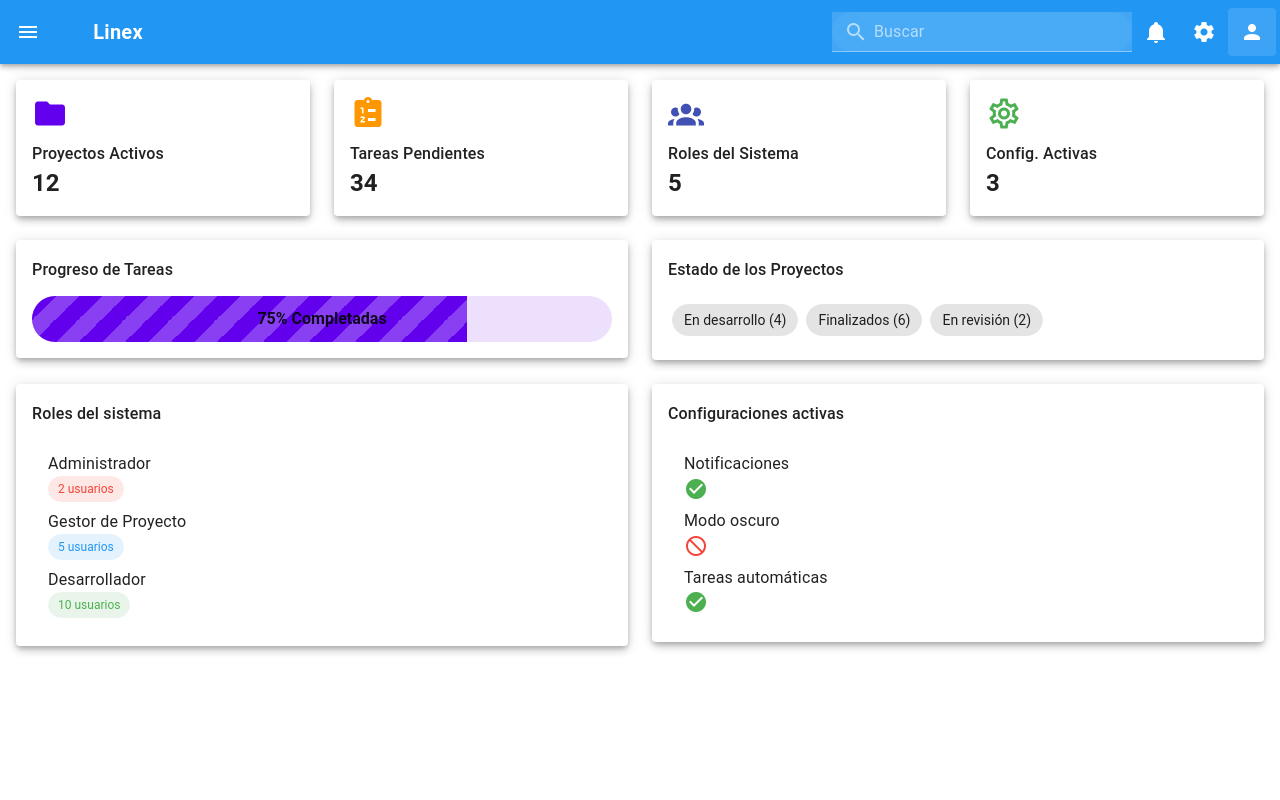
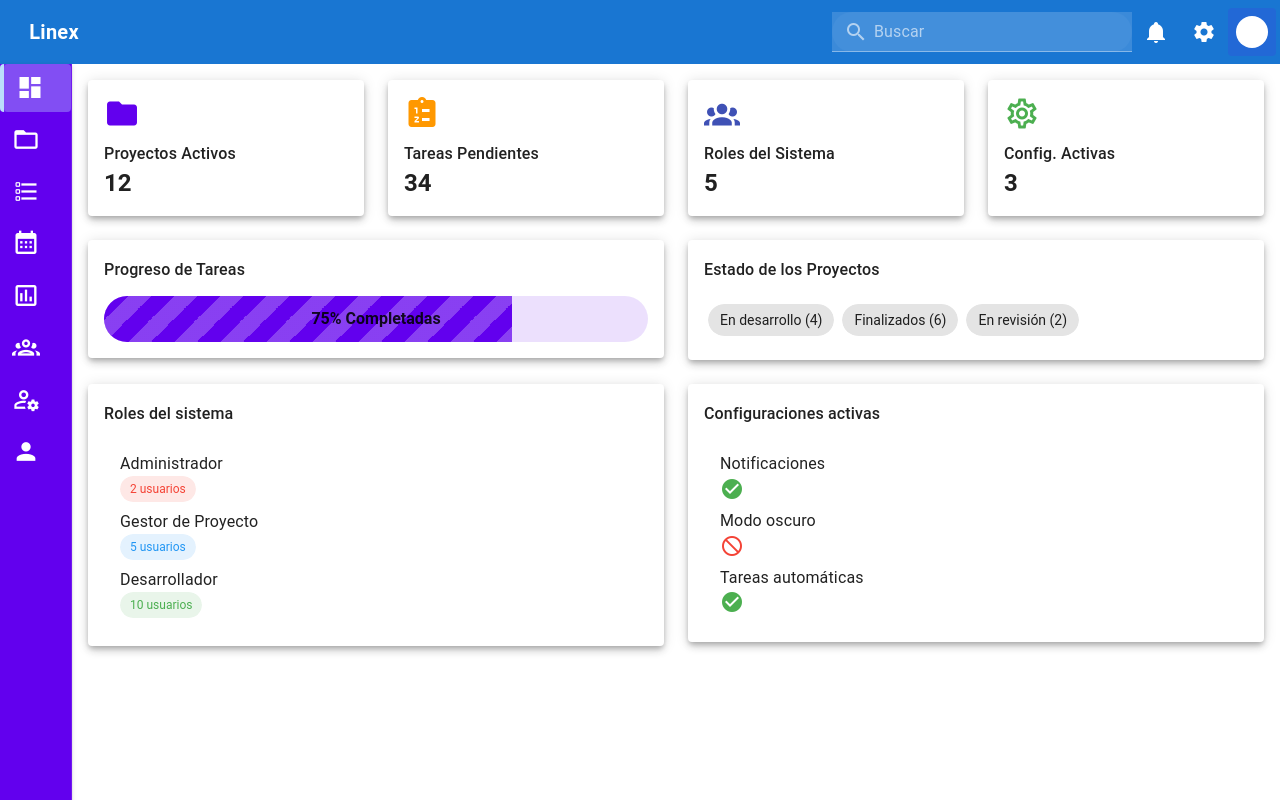
Before and after one commit to Danithza/Front_Gestion_Proyectos, a Vue app: page /dashboard in a window 1280 px wide. Built offline with nearby package versions, Linux system fonts and the light colour scheme.

Commit message:
Ajustes en Navbar y Sidebar

```diff
--- a/src/components/Navbar.vue
+++ b/src/components/Navbar.vue
@@ -1,7 +1,12 @@
 <template>
-  <v-app-bar app color="blue darken-2" dark elevate-on-scroll>
-    <v-app-bar-nav-icon @click="toggleDrawer" class="me-4" />
-
+  <v-app-bar
+    color="blue-darken-2"
+    dark
+    elevate-on-scroll
+    height="64"
+    flat
+    class="navbar-completo"
+  >
     <v-btn text class="d-flex align-center" to="/">
       <v-img
         src="@/assets/Logo.png"
@@ -40,16 +45,21 @@
 </template>
 
 <script lang="ts" setup>
-import { ref, inject } from 'vue'
+import { ref } from 'vue'
 import Notificacion from '@/components/Notificacion.vue'
 import Configuracion from '@/components/Configuracion.vue'
 import PerfilMenu from '@/components/PerfilMenu.vue'
 
-const toggleDrawer = inject<() => void>('toggleDrawer')!
 const search = ref('')
 </script>
 
 <style scoped>
+.navbar-completo {
+  left: 0 !important;
+  width: 100% !important;
+  z-index: 10;
+}
+
 .search-field {
   background-color: rgba(255, 255, 255, 0.15);
   max-width: 300px;
--- a/src/components/PerfilMenu.vue
+++ b/src/components/PerfilMenu.vue
@@ -1,27 +1,76 @@
 <template>
-    <v-menu v-model="menu" offset-y bottom>
+  <v-menu v-model="menu" offset-y transition="scale-transition" location="bottom end">
     <template #activator="{ props }">
-        <v-btn icon v-bind="props" color="white" variant="tonal" rounded>
-          <v-icon>mdi-account</v-icon>
+      <v-btn icon v-bind="props" color="primary" variant="tonal" rounded>
+        <v-avatar size="32">
+          <span class="text-white text-subtitle-1">{{ usernameInitial }}</span>
+        </v-avatar>
       </v-btn>
     </template>
+
     <v-list>
-        <v-list-item @click="logout" clickable>
-          <v-list-item-title class="text-primary font-weight-medium">Cerrar sesión</v-list-item-title>
+      <v-list-item @click="goToPerfil">
+        <v-list-item-title>Mi perfil</v-list-item-title>
+      </v-list-item>
+
+      <v-list-item @click="goToCambiarClave">
+        <v-list-item-title>Cambiar contraseña</v-list-item-title>
+      </v-list-item>
+
+
+
+      <v-divider></v-divider>
+
+      <v-list-item @click="mostrarAlertaCerrarSesion" class="logout-item">
+        <v-list-item-title class="text-error font-weight-medium">Cerrar sesión</v-list-item-title>
       </v-list-item>
     </v-list>
   </v-menu>
 </template>
 
 <script setup lang="ts">
-  import { ref } from 'vue'
+import { ref, computed } from 'vue'
 import { useRouter } from 'vue-router'
 
+const router = useRouter()
 const menu = ref(false)
-  const router = useRouter()
 
-  function logout() {
+const username = localStorage.getItem('username') || 'U'
+const usernameInitial = computed(() => username.charAt(0).toUpperCase())
+
+function mostrarAlertaCerrarSesion() {
+  const confirmar = window.confirm('¿Estás seguro de que deseas cerrar sesión?')
+  if (confirmar) {
+    cerrarSesion()
+  }
+}
+
+function cerrarSesion() {
   menu.value = false
-    router.push({ name: 'Home' })
+  localStorage.removeItem('token')
+  localStorage.removeItem('username')
+  sessionStorage.clear()
+  router.push('/')
+}
+
+function goToPerfil() {
+  menu.value = false
+  router.push('/perfil')
+}
+
+function goToCambiarClave() {
+  menu.value = false
+  router.push('/recuperarclave') // Redirige a la vista RecuperarClave.vue
+}
+
+function goToConfiguracion() {
+  menu.value = false
+  router.push('/configuracion')
 }
 </script>
+
+<style scoped>
+.logout-item:hover {
+  background-color: #ffe6e6;
+}
+</style>
--- a/src/components/Sidebar.vue
+++ b/src/components/Sidebar.vue
@@ -1,63 +1,91 @@
 <template>
   <v-navigation-drawer
-    v-model="drawer"
-    app
-    temporary
-    color="blue-darken-3"
+    permanent
+    color="primary"
     dark
+    width="72"
+    class="elevation-2 custom-sidebar"
   >
-    <v-list nav dense>
-      <!-- menu group -->
-      <template
-        v-for="group in menuGroups"
-        :key="group.title"
+    <v-list dense nav class="pa-0">
+      <v-tooltip
+        v-for="item in allItems"
+        :key="item.title"
+        location="right"
       >
-        <v-subheader>{{ group.title }}</v-subheader>
-        <template
-          v-for="item in group.items"
-          :key="item.title"
-        >
+        <template #activator="{ props }">
           <v-list-item
+            v-bind="props"
             :to="item.to"
             link
-            active-class="bg-blue-darken-1"
+            active-class="active-item"
+            class="icon-item"
           >
-            <template v-slot:prepend>
-              <v-icon>{{ item.icon }}</v-icon>
-            </template>
-            <v-list-item-title>{{ item.title }}</v-list-item-title>
+            <v-icon class="icon-style">{{ item.icon }}</v-icon>
           </v-list-item>
         </template>
-      </template>
+        <span>{{ item.title }}</span>
+      </v-tooltip>
     </v-list>
   </v-navigation-drawer>
 </template>
 
-<script lang="ts" setup>
-import { inject } from 'vue'
+<script setup lang="ts">
+interface NavItem {
+  title: string
+  icon: string
+  to: string
+}
 
-const drawer = inject('drawer') as any
-
-const mainItems = [
+const allItems: NavItem[] = [
   { title: 'Dashboard', icon: 'mdi-view-dashboard', to: '/dashboard' },
   { title: 'Proyectos', icon: 'mdi-folder-outline', to: '/proyectos' },
-]
-
-const gestionItems = [
   { title: 'Tareas', icon: 'mdi-format-list-checkbox', to: '/tareas' },
   { title: 'Calendario', icon: 'mdi-calendar-month', to: '/calendario' },
   { title: 'Reportes', icon: 'mdi-chart-box-outline', to: '/reportes' },
   { title: 'Equipos', icon: 'mdi-account-group-outline', to: '/equipos' },
-]
-
-const configItems = [
   { title: 'Roles', icon: 'mdi-account-cog-outline', to: '/roles' },
   { title: 'Usuarios', icon: 'mdi-account', to: '/usuarios' },
 ]
+</script>
 
-const menuGroups = [
-  { title: 'Principal', items: mainItems },
-  { title: 'Gestion', items: gestionItems },
-  { title: 'Configuración', items: configItems },
-]
-</script>
+<style scoped>
+.v-navigation-drawer {
+  border-right: 1px solid rgba(255, 255, 255, 0.1);
+}
+
+.custom-sidebar {
+  margin-top: 64px; /* Ajusta según la altura de tu navbar */
+  height: calc(100vh - 64px);
+  position: fixed;
+  z-index: 1001;
+}
+
+/* Contenedor del item con icono alineado más abajo */
+.icon-item {
+  min-height: 72px;
+  padding-left: 0 !important;
+  padding-right: 0 !important;
+  display: flex !important;
+  justify-content: flex-start !important;
+  align-items: flex-end !important;
+  cursor: pointer;
+  transition: background-color 0.3s;
+}
+
+.icon-style {
+  font-size: 28px;
+  color: white;
+  margin-left: 12px;
+  transition: color 0.3s;
+}
+
+.icon-item:hover .icon-style {
+  color: #bbdefb;
+}
+
+.active-item {
+  background-color: rgba(187, 222, 251, 0.15) !important;
+  border-left: 4px solid #bbdefb !important;
+  color: #bbdefb !important;
+}
+</style>
```
Lines whose indentation alone changed are shown as unchanged.
